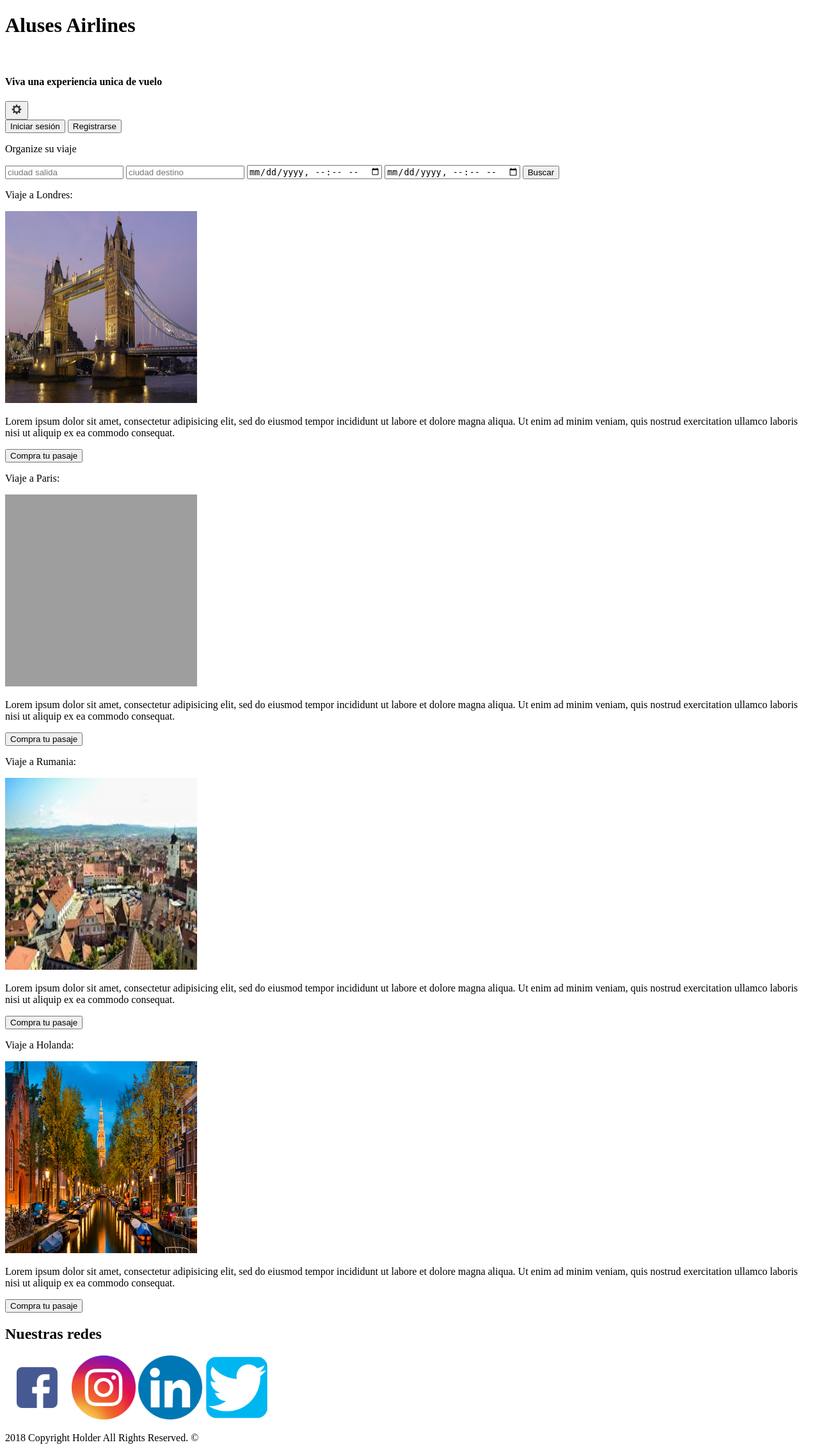
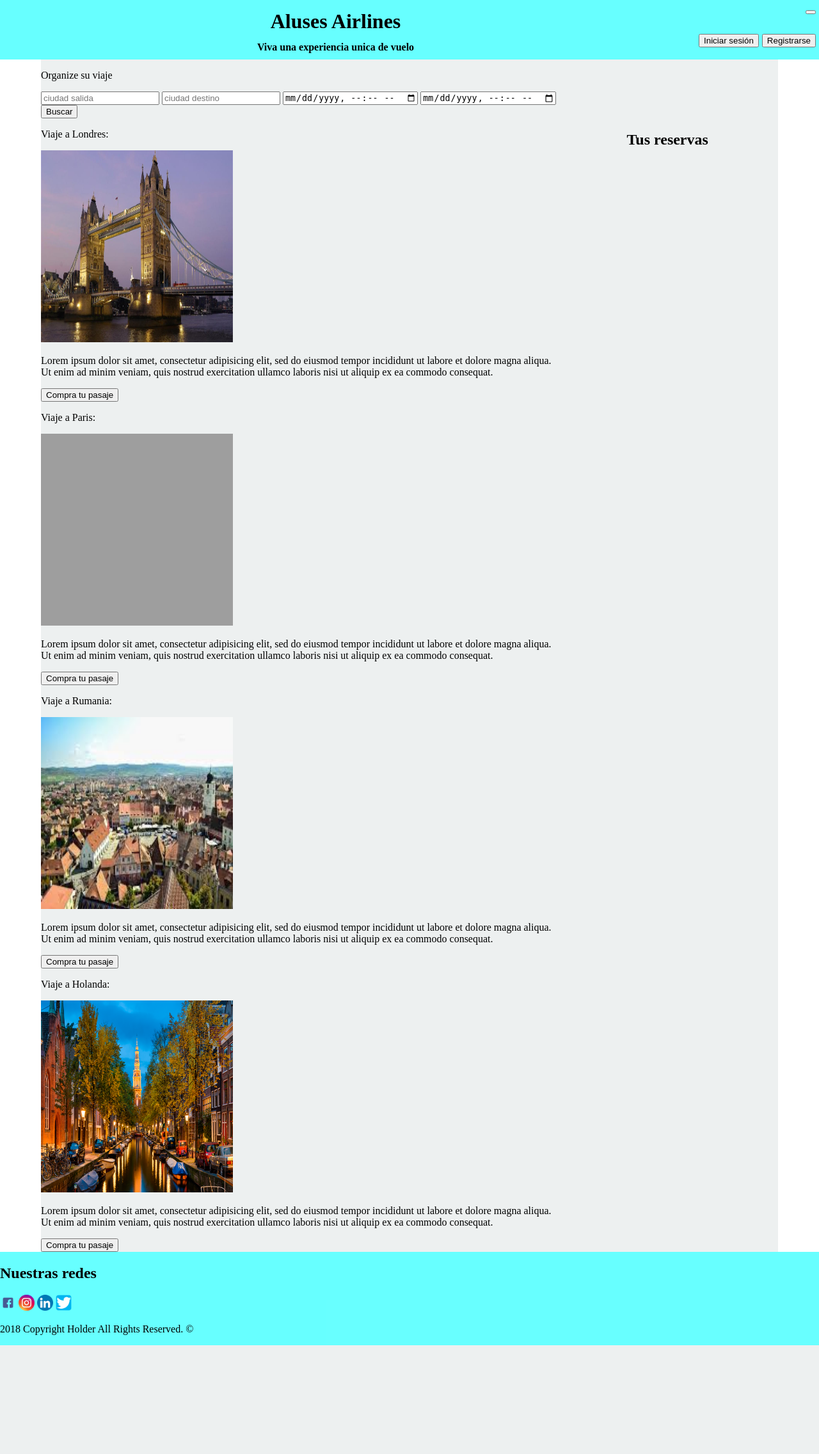
Before and after one commit to politecnicomodelopoo2018/Aluses, a Flask app: page /home in a window 1280 px wide. Shown: the whole page at 64% size. After the commit the page ends 2103 px from the top, so only its background shows below. Run offline with Flask 2, Linux system fonts and the light colour scheme; data that the repository does not hold is empty; grey boxes are pictures that could not be loaded.

Commit message:
dar eleccion a admin o user si es admin

```diff
--- a/main.py
+++ b/main.py
@@ -9,21 +9,16 @@ from ClassFlightUser import FlightUser
 
 app = Flask(__name__)
 app.secret_key = 'AlusesKey'
-
+# reservas usuarios, opcion de admin o user normal para admin, opcion para ver reservas(en un aside), agregar tabla descuentos en bdd
 Database = DB()
 Database.SetConnection("localhost", "root", "alumno", "Aluses")
 
-Admin = User(1, 'Nicolas', 'Pruscino', 'nicolasPruscino@gmail.com', 'nico123', 1)
+# user = User('Nicolas', 'Pruscino', 'nicolasPruscino@gmail.com', 'nico123', 1) ya esta creado, solo para fijarse nombre y contra
 
 
 def Session():
     if not 'idUser' in session:
         session['idUser'] = session.get('idUser')
-        # session['name'] = session.get('name')
-        # session['lastname'] = session.get('lastname')
-        # session['mail'] = session.get('mail')
-        # session['password'] = session.get('password')
-        # session['administrador'] = session.get('administrador')
 
 
 @app.route('/home', methods=['GET'])
@@ -36,8 +31,10 @@ def home():
     listaDepartureDatetime = []
     listaArrivalDatetime = []
     active = False
+    user = User('','','','','')
     if 'idUser' in session:
         active = True
+        user = User.SelectUserID(session['idUser'])
     for item in listaVuelos:
         if item.departure not in listaSalidasDepar:
             listaSalidas.append(item)
@@ -47,7 +44,7 @@ def home():
             listaLLegada.append(item)
             listaLLegadaArriv.append(item.arrival)
     return render_template('UserHome.html', listaVuelos=listaVuelos, listaSalidas=listaSalidas,
-                           listaLLegada=listaLLegada, active=active)
+                           listaLLegada=listaLLegada, active=active, admin=user.administrador)
 
 
 @app.route('/admin')
@@ -65,18 +62,10 @@ def confirmSignIn():
     mail = request.form.get('mail')
     password = request.form.get('password')
     user = User.SelectUserMailPassword(mail, password)
-    # Session()
     if user is None:
         return redirect('/signIn')
     if not user.idUser in session:
         session['idUser'] = user.idUser
-        # session['name'] = user.name
-        # session['lastname'] = user.lastname
-        # session['mail'] = user.mail
-        # session['password'] = user.password
-        # session['administrador'] = user.administrador
-    if user.administrador == 1:
-        return redirect('/admin')
     return redirect('/home')
 
 
@@ -98,11 +87,6 @@ def confirmSignUp():
     user.InsertUser(name, lastname, mail, password)
     if not user.idUser in session:
         session['idUser'] = user.idUser
-        # session['name'] = user.name
-        # session['lastname'] = user.lastname
-        # session['mail'] = user.mail
-        # session['password'] = user.password
-        # session['administrador'] = user.administrador
     return redirect('/home')
 
 
--- a/static/css/HomeCss.css
+++ b/static/css/HomeCss.css
@@ -28,14 +28,7 @@ aside.login nav.navigation button{
   margin-right: 5px;
   border-radius: 15px;
 }
-.clearfix:before
-.clearfix:after{
-  content: '';
-  display: table;
-}
-.clearfix:after{
-  clear:both;
-}
+
 fieldset.selection{
   width: 600px;
   text-align: center;
@@ -60,16 +53,102 @@ a.logoFacebook img{
   height:17px;
   width: 20px;
 } */
+html{
+  box-sizing: border-box;
+}
+body{
+  margin:0;
+}
+header{
+  background-color: #20ffffad;
+}
+header div.heading{
+  float: left;
+  width: 80%;
+  text-align: center;
+}
+header aside{
+  float: left;
+  width: 20%;
+}
+header aside div{
+  float:right;
+  margin: 5px 5px 5px 0px;
+}
+header aside .session{
+  float: right;
+  margin: 5px 5px 0px 0px;
+}
+header h1{
+  margin: 0px 0px -5px 25px;
+  padding-top: 15px;
+}
+header h4{
+  margin: 0px 0px 10px 25px;
+}
+header aside div.login{
+  margin: 20px 0px 0px 0px;
+  width: 100%;
+}
+ main{
+  width: 90%;
+  margin: 0 auto;
+  background-color: #b8c2c340;
+  display: block;
+}
+main div{
+  width: 70%;
+  float: left;
+}
+ main aside{
+  width: 30%;
+  float: right;
+  text-align: center;
+}
+ footer {
+  background-color: #20ffffad;
+}
+main div.conteiner p{
+  margin-top: 0px;
+  padding:15px 0px 0px 15px;
+}
+
+
+
+
+
+
+
+
+
+
+
+
+
+
+
+
+
+
+
+.clearfix:before,
+.clearfix:after {
+  content: "";
+  display: table;
+}
+.clearfix:after {
+  clear: both;
+}
 
 .promotions img{
   width:300px;
   height:300px;
 }
  footer img{
-   width:100px;
-   height:100px;
+   width:25px;
+   height:25px;
  }
- .login button img{
+ .configuration button img{
     width: 20px;
     height: 20px;
  }
--- a/templates/UserHome.html
+++ b/templates/UserHome.html
@@ -8,28 +8,35 @@
 </head>
 <body>
     <header>
-      <div class="heading">
-        <h1 role="heading">Aluses Airlines</h1>
-        <br><h4 role="heading">Viva una experiencia unica de vuelo</h4>
-        <aside class="login" role="complementary">
-            <button type="button" class="configuration">
-            <img src="../static/img/configuration.png" alt="logo configuracion">
+      <div class="heading clearfix">
+        <h1 role="heading" class="headers">Aluses Airlines</h1>
+        <br><h4 role="heading" class="headers">Viva una experiencia unica de vuelo</h4>
+      </div>
+      <div class="aside clearfix">
+          <aside role="complementary">
+              <div class="configuration">
+                <!-- si el usuario es administrador poner una opcion de admin o user en lugar del config -->
+                <button type="button" class="button">
+                  <!-- <img src="../static/img/configuration.png" alt="logo configuracion"> -->
                 </button>
+              </div>
+              <div class="login">
                 {% if active == True %}
-              <a href="/logOutSesion"><button class="button" type="button" name="logOut" role="button">Borrar sesión</button></a>
+                  <a href="/logOutSesion"><button class="button session" type="button" name="logOut" role="button">Borrar sesión</button></a>
                 {% endif %}
                 {% if active != True %}
                   <nav role="navigation" class="navigation">
-                <a href="/signIn"><button class="button" type="button" name="signIn" role="button">Iniciar sesión</button></a>
-                <a href="/signUp"><button class="button" type="button" name="signUp" role="button">Registrarse</button></a>
+                    <a href="/signUp"><button class="button session" type="button" name="signUp" role="button">Registrarse</button></a>
+                    <a href="/signIn"><button class="button session" type="button" name="signIn" role="button">Iniciar sesión</button></a>
                   </nav>
                  {% endif %}
+              </div>
           </aside>
       </div>
     </header>
-    <main>
-      <div class="conteiner">
+    <main class="clearfix">
         <div class="travel">
+          <!-- fijarse de hacer un form -->
           <p>Organize su viaje</p>
           <input type="text" name="salida" placeholder="ciudad salida">
           <input type="text" name="salida" placeholder="ciudad destino">
@@ -37,7 +44,6 @@
           <input type="datetime-local" name="salida" placeholder="fecha vuelta">
           <button type="button" class="button buscar">Buscar</button>
         </div>
-      </div> <!-- conteiner -->
         <div class="news">
           <article class="promotions">
 
@@ -60,19 +66,23 @@
             <img src="../static/img/Holanda.png" alt="Holanda image">
             <p>Lorem ipsum dolor sit amet, consectetur adipisicing elit, sed do eiusmod tempor incididunt ut labore et dolore magna aliqua. Ut enim ad minim veniam, quis nostrud exercitation ullamco laboris nisi ut aliquip ex ea commodo consequat.</p>
             <button type="button" name="button">Compra tu pasaje</button>
+          </article>
+        </div> <!-- contenedor -->
+      <aside class="reservations">
+        <h2>Tus reservas</h2>
+          <!-- meter lista de reservas en for-->
 
-          </article>
-        </div>
-      </div> <!-- contenedor -->
-
+      </aside>
     </main>
     <footer>
+      <div class="clearfix">
         <h2>Nuestras redes</h2>
         <span><a href="https://es-la.facebook.com/"><img class="logoFacebook" src="../static/img/facebook.png" alt="logoFacebook"></img></a></span>
         <span><a href="https://www.instagram.com/?hl=es-la"><img class="logoInstagram" src="../static/img/Instagram.png" alt="logoInstagram"></img></a></span>
         <span><a href="https://ar.linkedin.com/"><img class="logoLinkedin" src="../static/img/linkedin.png" alt="logoLinkedin"></img></a></span>
         <span><a href="https://twitter.com/?lang=es"><img class="logoTwitter" src="../static/img/Twitter.png" alt="twitter"></img></a></span>
         <p class="Copyright">2018 Copyright Holder All Rights Reserved. &copy </p>
+      </div>
     </footer>
 </body>
 </html>
```
Lines whose indentation alone changed are shown as unchanged.
